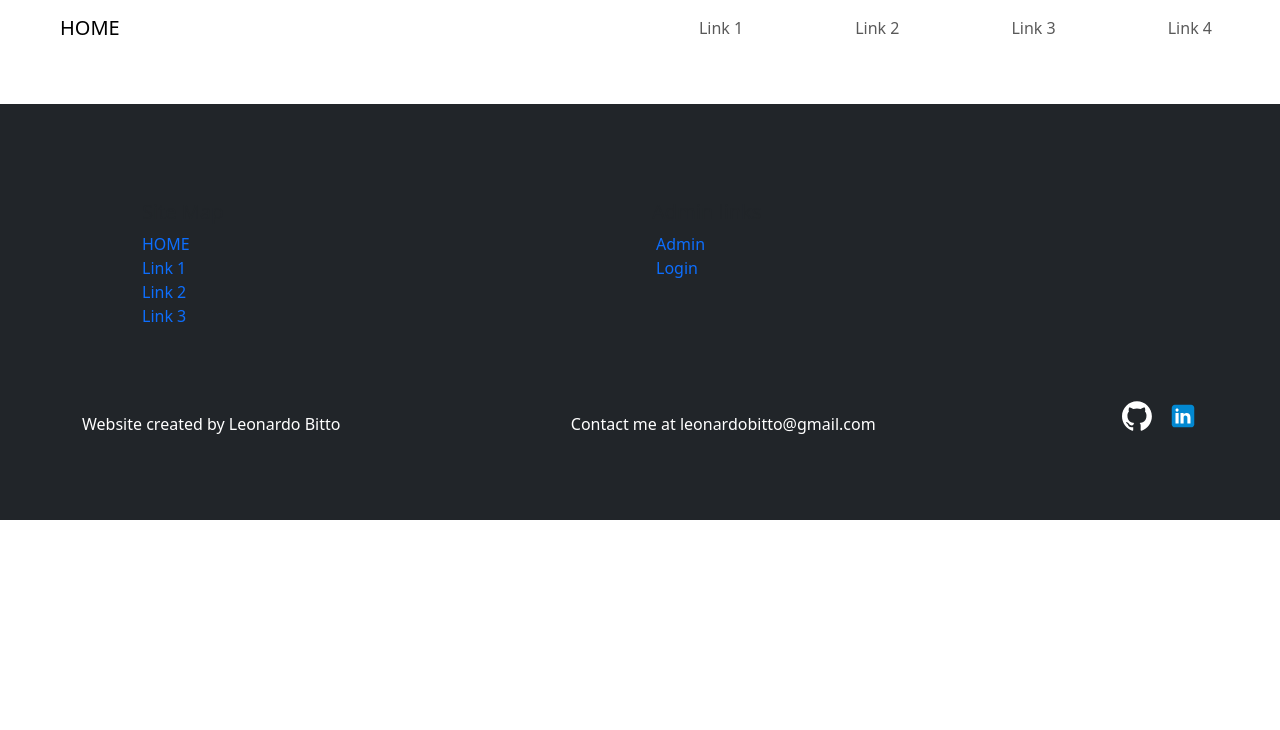
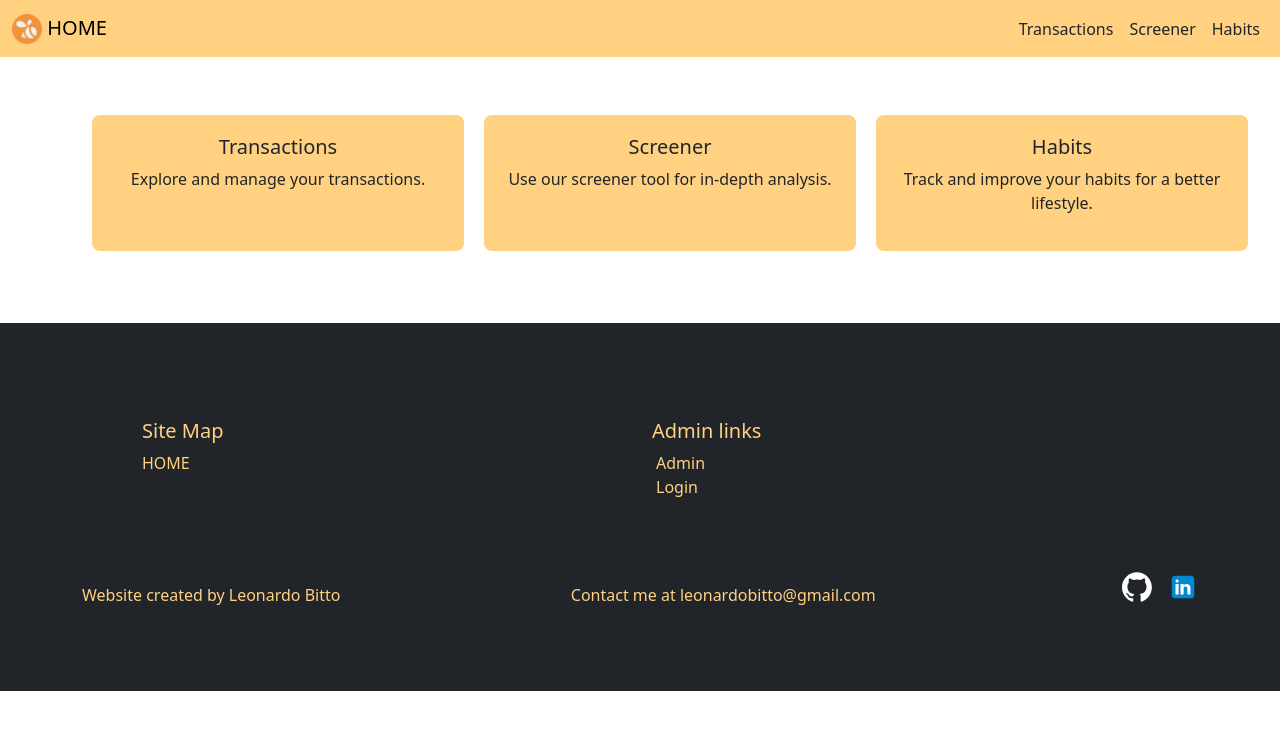
Before and after one commit to leoBitto/HIVE, a Django app: page / in a window 1280 px wide. Shown: the top 730 px of the page. Run offline with Django 4.2, Linux system fonts and the light colour scheme; some libraries are stand-ins or nearby versions.

Commit message:
tailored manifest and website

```diff
--- a/src/website/templates/website/footer.html
+++ b/src/website/templates/website/footer.html
@@ -1,37 +1,37 @@
 <style>
+    .text-orange{
+      color: #FFD180;
+    }
 
     </style>
-  <footer class="py-5 mt-5 bg-dark ">
+    <footer class="py-5 mt-5 bg-dark text-orange">
         <div class="container">
             <div class="row m-5">
                 <div class="col-6">
                     <h5>Site Map</h5>
                     <ul class="nav flex-column">
-                      <li class="nav-item mb-0"><a class="p-0 nav-link text-decoration-none " href="{% url 'website:home' %}">HOME</a></li>
-                      <li class="nav-item mb-0"><a class="p-0 nav-link text-decoration-none " href="{% url 'website:home' %}">Link 1</a></li>
-                      <li class="nav-item mb-0"><a class="p-0 nav-link text-decoration-none " href="{% url 'website:home' %}">Link 2</a></li>
-                      <li class="nav-item mb-0"><a class="p-0 nav-link text-decoration-none " href="{% url 'website:home' %}">Link 3</a></li>
+                        <li class="nav-item mb-0"><a class="p-0 nav-link text-decoration-none text-orange" href="{% url 'website:home' %}">HOME</a></li>
+                        <!--<li class="nav-item mb-0"><a class="p-0 nav-link text-decoration-none text-orange" href="{% url 'transactions:base' %}">Transactions</a></li>
+                        <li class="nav-item mb-0"><a class="p-0 nav-link text-decoration-none text-orange" href="{% url 'screener:index' %}">Screener</a></li>
+                        <li class="nav-item mb-0"><a class="p-0 nav-link text-decoration-none text-orange" href="{% url 'habits:overview' %}">Habits</a></li>-->
                     </ul>
                 </div>
                 <div class="col-6">
                     <h5>Admin links</h5>
                     <ul class="nav flex-column">
-                      <li class="ms-1"><a class="d-flex align-items-center text-decoration-none " href="{% url 'admin:index' %}">Admin</a></li>
+                        <li class="ms-1"><a class="d-flex align-items-center text-decoration-none text-orange" href="{% url 'admin:index' %}">Admin</a></li>
                         {% if user.is_authenticated %}
                             <li class="ms-1">
-                              <form method="post" action="{% url 'logout' %}" id="logout-form">
-                                {% csrf_token %}
-                                <a class="d-flex align-items-center text-decoration-none" href="#">
+                                <a class="d-flex align-items-center text-decoration-none text-orange" href="{% url 'logout' %}">
                                     Logout
                                 </a>
-                              </form>
-                              <a class="d-flex align-items-center text-decoration-none " href="{% url 'website:dashboard' %}">
+                                <a class="d-flex align-items-center text-decoration-none text-orange" href="{% url 'website:dashboard' %}">
                                     Dashboard
                                 </a>
                             </li>
                         {% else %}
                             <li class="ms-1">
-                              <a class="d-flex align-items-center text-decoration-none " href="{% url 'login' %}">
+                                <a class="d-flex align-items-center text-decoration-none text-orange" href="{% url 'login' %}">
                                     Login
                                 </a>
                             </li>
@@ -43,11 +43,11 @@
 
         <div class="bg-dark text-white py-3">
             <div class="container flex-sm-row flex-column d-flex justify-content-between align-items-center">
-              <p class="fs-6 m-0 ">Website created by Leonardo Bitto</p>
-              <p class="m-0 ">Contact me at leonardobitto@gmail.com</p>
+                <p class="fs-6 m-0 text-orange">Website created by Leonardo Bitto</p>
+                <p class="m-0 text-orange">Contact me at leonardobitto@gmail.com</p>
                 <ul class="list-unstyled d-flex">
                     <li class="ms-3">
-                      <a class="d-flex align-items-center text-decoration-none " href="https://github.com/leoBitto" target="_blank">
+                        <a class="d-flex align-items-center text-decoration-none text-orange" href="https://github.com/leoBitto" target="_blank">
                           <?xml version="1.0" encoding="UTF-8"?>
                           <svg xmlns="http://www.w3.org/2000/svg" xmlns:xlink="http://www.w3.org/1999/xlink" width="30px" height="48px" viewBox="0 0 49 48" version="1.1">
                               <g id="surface1">
@@ -57,7 +57,7 @@
                         </a>
                     </li>
                     <li class="ms-3">
-                      <a class="d-flex align-items-center text-decoration-none " href="https://www.linkedin.com/in/leonardo-bitto/" target="_blank">
+                        <a class="d-flex align-items-center text-decoration-none text-orange" href="https://www.linkedin.com/in/leonardo-bitto/" target="_blank">
                           <svg xmlns="http://www.w3.org/2000/svg" xmlns:xlink="http://www.w3.org/1999/xlink" version="1.1" id="Capa_1" x="0px" y="0px" viewBox="0 0 48 48" style="enable-background:new 0 0 48 48; width: 30px; height: 48px;" xml:space="preserve" fill="#FFF">
                             <g id="SVGRepo_bgCarrier" stroke-width="0"></g>
                             <g id="SVGRepo_tracerCarrier" stroke-linecap="round" stroke-linejoin="round"></g>
@@ -70,12 +70,3 @@
             </div>
         </div>
     </footer>
-
-<script>
-    $(document).ready(function() {
-        $('#logout-form a').click(function(e) {
-            e.preventDefault();
-            $('#logout-form').submit();
-        });
-    });
-</script>
--- a/src/website/templates/website/landing.html
+++ b/src/website/templates/website/landing.html
@@ -1,8 +1,55 @@
 {% extends "website/base.html" %}
 {% load static %}
+{% block title %}Homepage{% endblock title %}
 {% block content %}
 
+<style>
+    .app-section {
+        background-color: #FFD180;
+        margin: 10px;
+        padding: 20px;
+        border-radius: 8px;
+    }
 
+    .btn-custom {
+        background-color: #FF6347;
+        border-color: #FF6347;
+        color: #fff;
+    }
+</style>
 
+<div class="container mt-5">
+    <div class="d-flex flex-column flex-md-row justify-content-around">
+
+        <div class="col-md-4 mb-4 app-section">
+            <div class="text-center">
+                <i class="fas fa-exchange-alt"></i>
+                <h5>Transactions</h5>
+                <p>Explore and manage your transactions.</p>
+                <!--<a href="{% url 'transactions:base' %}" class="btn btn-custom">Explore Transactions</a>-->
+            </div>
+        </div>
+
+        <div class="col-md-4 mb-4 app-section">
+            <div class="text-center">
+                <i class="fas fa-chart-bar"></i>
+                <h5>Screener</h5>
+                <p>Use our screener tool for in-depth analysis.</p>
+                <!--<a href="{% url 'screener:index' %}" class="btn btn-custom">Access Screener</a>-->
+            </div>
+        </div>
+
+        <div class="col-md-4 mb-4 app-section">
+            <div class="text-center">
+                <i class="fas fa-heart"></i>
+                <h5>Habits</h5>
+                <p>Track and improve your habits for a better lifestyle.</p>
+                <!--<a href="{% url 'habits:overview' %}" class="btn btn-custom">View Habits</a>-->
+            </div>
+        </div>
+
+    </div>
+
+</div>
 
 {% endblock %}
--- a/src/website/templates/website/navbar.html
+++ b/src/website/templates/website/navbar.html
@@ -1,22 +1,29 @@
-<nav class="navbar navbar-expand-lg">
+{% load static %}
+<nav class="navbar navbar-expand-lg" style="background-color: #FFD180;">
     <div class="container-fluid">
-        <a class="navbar-brand px-5" href="{% url 'website:home' %}">HOME</a>
+        <a class="navbar-brand" href="{% url 'website:home' %}">
+            <img src="{% static 'icons/bee.png' %}" alt="Home" width="30" height="30" class="d-inline-block align-text-top">
+            HOME
+        </a>
         <button class="navbar-toggler" type="button" data-bs-toggle="collapse" data-bs-target="#navbarNav" aria-controls="navbarNav" aria-expanded="false" aria-label="Toggle navigation">
             <span class="navbar-toggler-icon"></span>
         </button>
         <div class="collapse navbar-collapse justify-content-end" id="navbarNav">
             <ul class="navbar-nav">
-            <li class="nav-item px-5">
-                <a class="nav-link" href="{% url 'website:home' %}">Link 1</a>
+                <li class="nav-item">
+                    <a class="nav-link text-dark" >
+                        <i class="fas fa-exchange-alt"></i> Transactions
+                    </a>
                 </li>
-            <li class="nav-item px-5">
-                <a class="nav-link" href="{% url 'website:home' %}">Link 2</a>
+                <li class="nav-item">
+                    <a class="nav-link text-dark" >
+                        <i class="fas fa-chart-bar"></i> Screener
+                    </a>
                 </li>
-            <li class="nav-item px-5">
-                <a class="nav-link" href="{% url 'website:home' %}">Link 3</a>
-            </li>
-            <li class="nav-item px-5">
-                <a class="nav-link" href="{% url 'website:home' %}">Link 4</a>
+                <li class="nav-item">
+                    <a class="nav-link text-dark" >
+                        <i class="fas fa-heart"></i> Habits
+                    </a>
                 </li>
             </ul>
         </div>
```
Also changed, not shown: docs/README.md, src/website/static/favicon/16DjangoForge.ico (deleted), src/website/static/favicon/48DjangoForge.ico (deleted), src/website/static/icons/bee.png (added), src/website/static/pwa/icons/Icon-512x512.png (deleted), src/website/static/pwa/icons/bee.png (added), src/website/static/pwa/icons/icon-256x256.png (deleted), src/website/static/pwa/manifest.json. Lines whose indentation alone changed are shown as unchanged.
